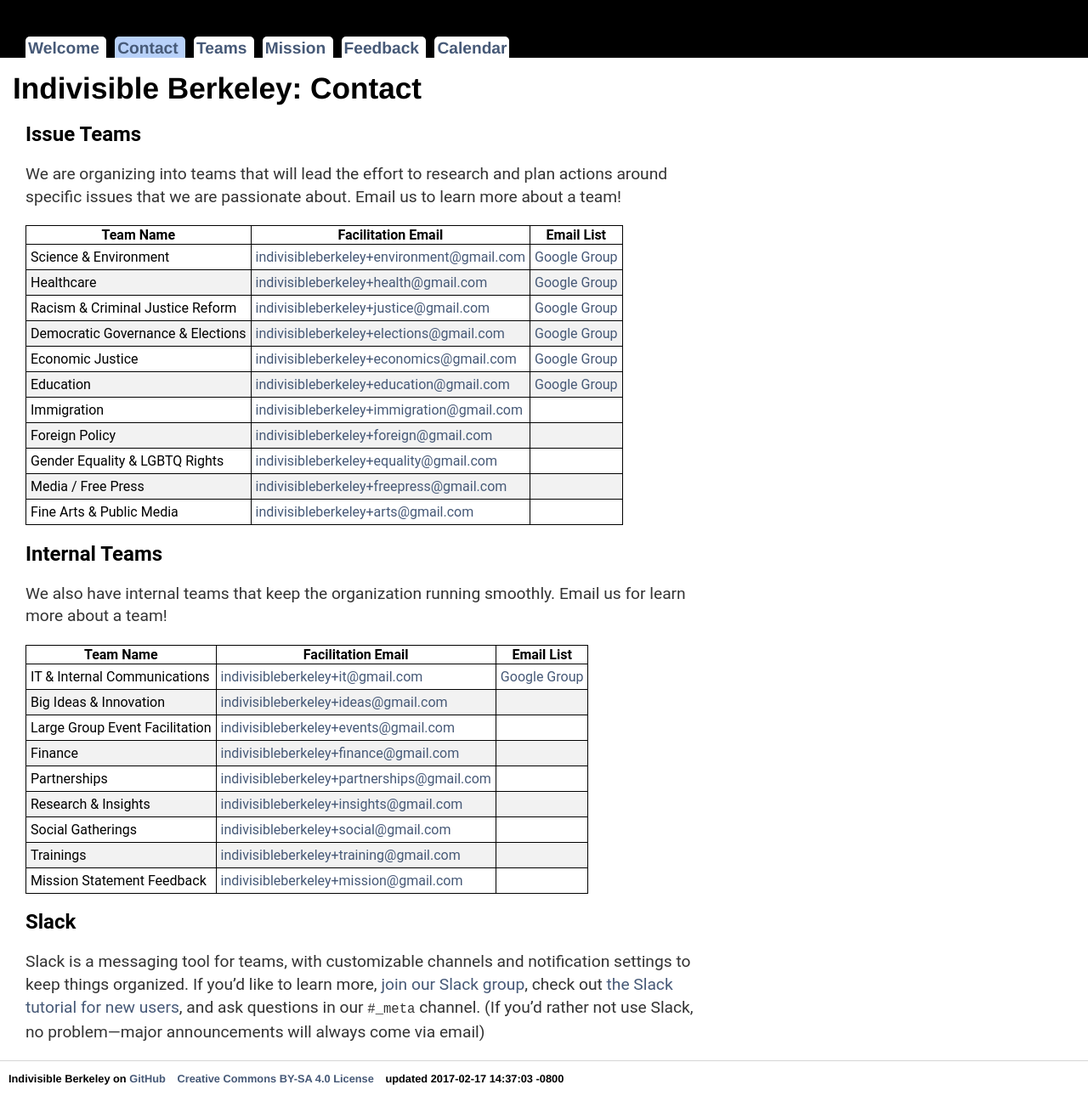
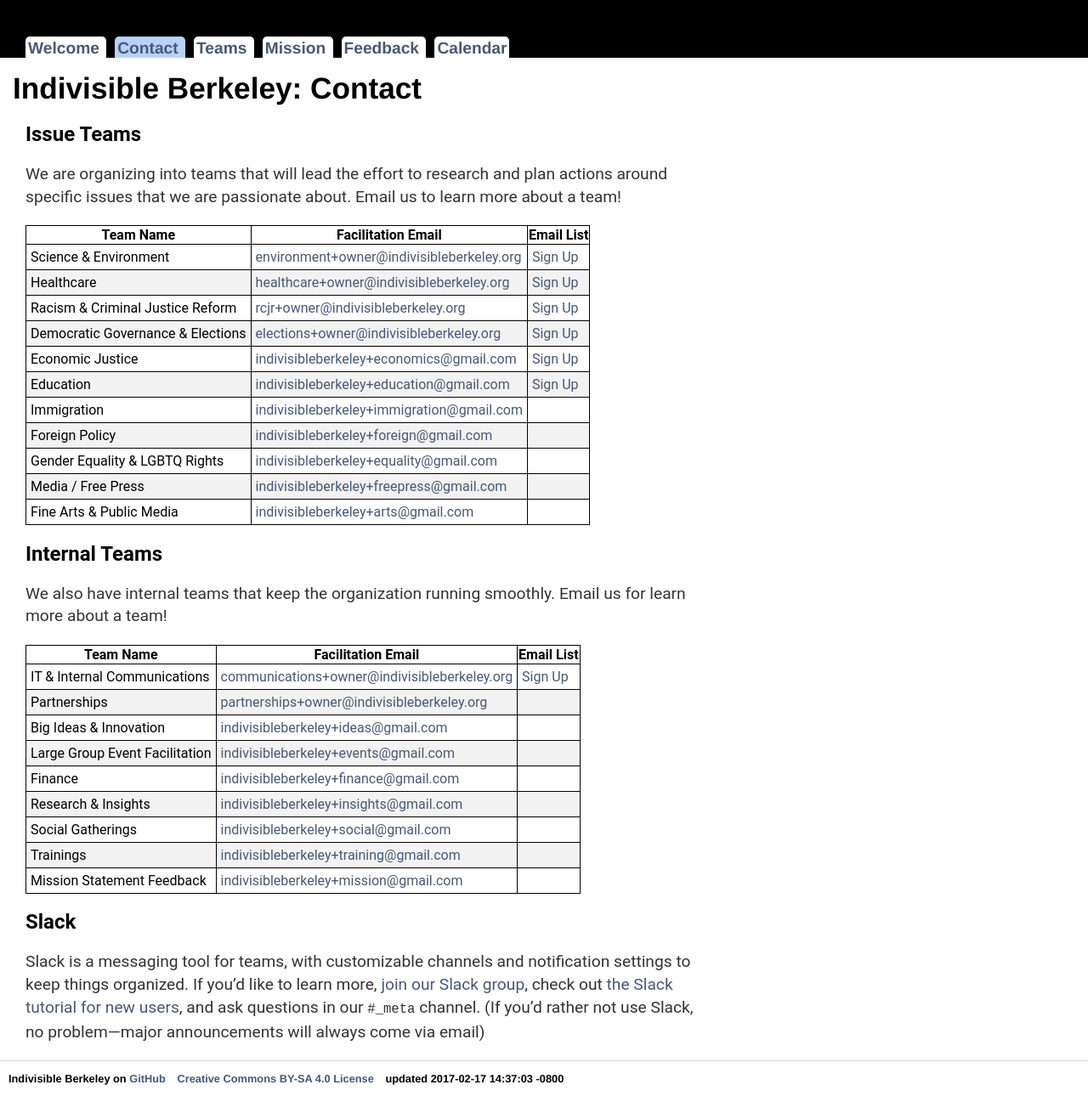
Before and after one commit to bc-design/www-ib, a Jekyll site: the page built from docs/_pages/contact.md, in a window 1280 px wide. Shown: the whole page at 85% size. Built offline with Jekyll 4.4.1, drawn with Linux system fonts in a browser that asks for light colours.

Commit message:
updated team contacts

```diff
--- a/docs/_pages/contact.md
+++ b/docs/_pages/contact.md
@@ -13,12 +13,12 @@ We are organizing into teams that will lead the effort to research and plan acti
 
 | Team Name                          | Facilitation Email                                                                              | Email List                                                                        |
 |------------------------------------|-------------------------------------------------------------------------------------------------|-----------------------------------------------------------------------------------|
-| Science & Environment              | [indivisibleberkeley+environment@gmail.com](mailto:environment+owner@indivisibleberkeley.org)   | [Google Group](mailto:environment+subscribe@indivisibleberkeley.org)              |
-| Healthcare                         | [indivisibleberkeley+health@gmail.com](mailto:healthcare+owner@indivisibleberkeley.org)         | [Google Group](mailto:healthcare+subscribe@indivisibleberkeley.org)               |
-| Racism & Criminal Justice Reform   | [indivisibleberkeley+justice@gmail.com](mailto:rcjr+owner@indivisibleberkeley.org)              | [Google Group](mailto:rcjr+subscribe@indivisibleberkeley.org)                     |
-| Democratic Governance & Elections  | [indivisibleberkeley+elections@gmail.com](mailto:elections+owner@indivisibleberkeley.org)       | [Google Group](mailto:elections+subscribe@indivisibleberkeley.org)                |
-| Economic Justice                   | [indivisibleberkeley+economics@gmail.com](mailto:indivisibleberkeley+economics@gmail.com)       | [Google Group](mailto:indivisibleberkeley-economics+subscribe@googlegroups.com)   |
-| Education                          | [indivisibleberkeley+education@gmail.com](mailto:indivisibleberkeley+education@gmail.com)       | [Google Group](mailto:indivisible-berkeley-education+subscribe@googlegroups.com)  |
+| Science & Environment              | [environment+owner@indivisibleberkeley.org](mailto:environment+owner@indivisibleberkeley.org)   | [Sign Up](mailto:environment+subscribe@indivisibleberkeley.org)              |
+| Healthcare                         | [healthcare+owner@indivisibleberkeley.org](mailto:healthcare+owner@indivisibleberkeley.org)     | [Sign Up](mailto:healthcare+subscribe@indivisibleberkeley.org)               |
+| Racism & Criminal Justice Reform   | [rcjr+owner@indivisibleberkeley.org](mailto:rcjr+owner@indivisibleberkeley.org)                 | [Sign Up](mailto:rcjr+subscribe@indivisibleberkeley.org)                     |
+| Democratic Governance & Elections  | [elections+owner@indivisibleberkeley.org](mailto:elections+owner@indivisibleberkeley.org)       | [Sign Up](mailto:elections+subscribe@indivisibleberkeley.org)                |
+| Economic Justice                   | [indivisibleberkeley+economics@gmail.com](mailto:indivisibleberkeley+economics@gmail.com)       | [Sign Up](mailto:indivisibleberkeley-economics+subscribe@googlegroups.com)   |
+| Education                          | [indivisibleberkeley+education@gmail.com](mailto:indivisibleberkeley+education@gmail.com)       | [Sign Up](mailto:indivisible-berkeley-education+subscribe@googlegroups.com)  |
 | Immigration                        | [indivisibleberkeley+immigration@gmail.com](mailto:indivisibleberkeley+immigration@gmail.com)   | |
 | Foreign Policy                     | [indivisibleberkeley+foreign@gmail.com](mailto:indivisibleberkeley+foreign@gmail.com)           | |
 | Gender Equality & LGBTQ Rights     | [indivisibleberkeley+equality@gmail.com](mailto:indivisibleberkeley+equality@gmail.com)         | |
@@ -30,17 +30,17 @@ We are organizing into teams that will lead the effort to research and plan acti
 
 We also have internal teams that keep the organization running smoothly.  Email us for learn more about a team!
 
-| Team Name                          | Facilitation Email                                                                              | Email List   |
-|------------------------------------|-------------------------------------------------------------------------------------------------|--------------|
-| IT & Internal Communications       | [indivisibleberkeley+it@gmail.com](mailto:communications+owner@indivisibleberkeley.org)         | [Google Group](mailto:communications+subscribe@indivisibleberkeley.org) |
-| Big Ideas & Innovation             | [indivisibleberkeley+ideas@gmail.com](mailto:indivisibleberkeley+ideas@gmail.com)               |              |
-| Large Group Event Facilitation     | [indivisibleberkeley+events@gmail.com](mailto:indivisibleberkeley+events@gmail.com)             |              |
-| Finance                            | [indivisibleberkeley+finance@gmail.com](mailto:indivisibleberkeley+finance@gmail.com)           |              |
-| Partnerships                       | [indivisibleberkeley+partnerships@gmail.com](mailto:indivisibleberkeley+partnerships@gmail.com) |              |
-| Research & Insights                | [indivisibleberkeley+insights@gmail.com](mailto:indivisibleberkeley+insights@gmail.com)         |              |
-| Social Gatherings                  | [indivisibleberkeley+social@gmail.com](mailto:indivisibleberkeley+social@gmail.com)             |              |
-| Trainings                          | [indivisibleberkeley+training@gmail.com](mailto:indivisibleberkeley+training@gmail.com)         |              |
-| Mission Statement Feedback         | [indivisibleberkeley+mission@gmail.com](mailto:indivisibleberkeley+mission@gmail.com)           |              |
+| Team Name                          | Facilitation Email                                                                                  | Email List   |
+|------------------------------------|-----------------------------------------------------------------------------------------------------|--------------|
+| IT & Internal Communications       | [communications+owner@indivisibleberkeley.org](mailto:communications+owner@indivisibleberkeley.org) | [Sign Up](mailto:communications+subscribe@indivisibleberkeley.org) |
+| Partnerships                       | [partnerships+owner@indivisibleberkeley.org](mailto:partnerships+owner@indivisibleberkeley.org)     |              |
+| Big Ideas & Innovation             | [indivisibleberkeley+ideas@gmail.com](mailto:indivisibleberkeley+ideas@gmail.com)                   |              |
+| Large Group Event Facilitation     | [indivisibleberkeley+events@gmail.com](mailto:indivisibleberkeley+events@gmail.com)                 |              |
+| Finance                            | [indivisibleberkeley+finance@gmail.com](mailto:indivisibleberkeley+finance@gmail.com)               |              |
+| Research & Insights                | [indivisibleberkeley+insights@gmail.com](mailto:indivisibleberkeley+insights@gmail.com)             |              |
+| Social Gatherings                  | [indivisibleberkeley+social@gmail.com](mailto:indivisibleberkeley+social@gmail.com)                 |              |
+| Trainings                          | [indivisibleberkeley+training@gmail.com](mailto:indivisibleberkeley+training@gmail.com)             |              |
+| Mission Statement Feedback         | [indivisibleberkeley+mission@gmail.com](mailto:indivisibleberkeley+mission@gmail.com)               |              |
 
 
 ## Slack
```
